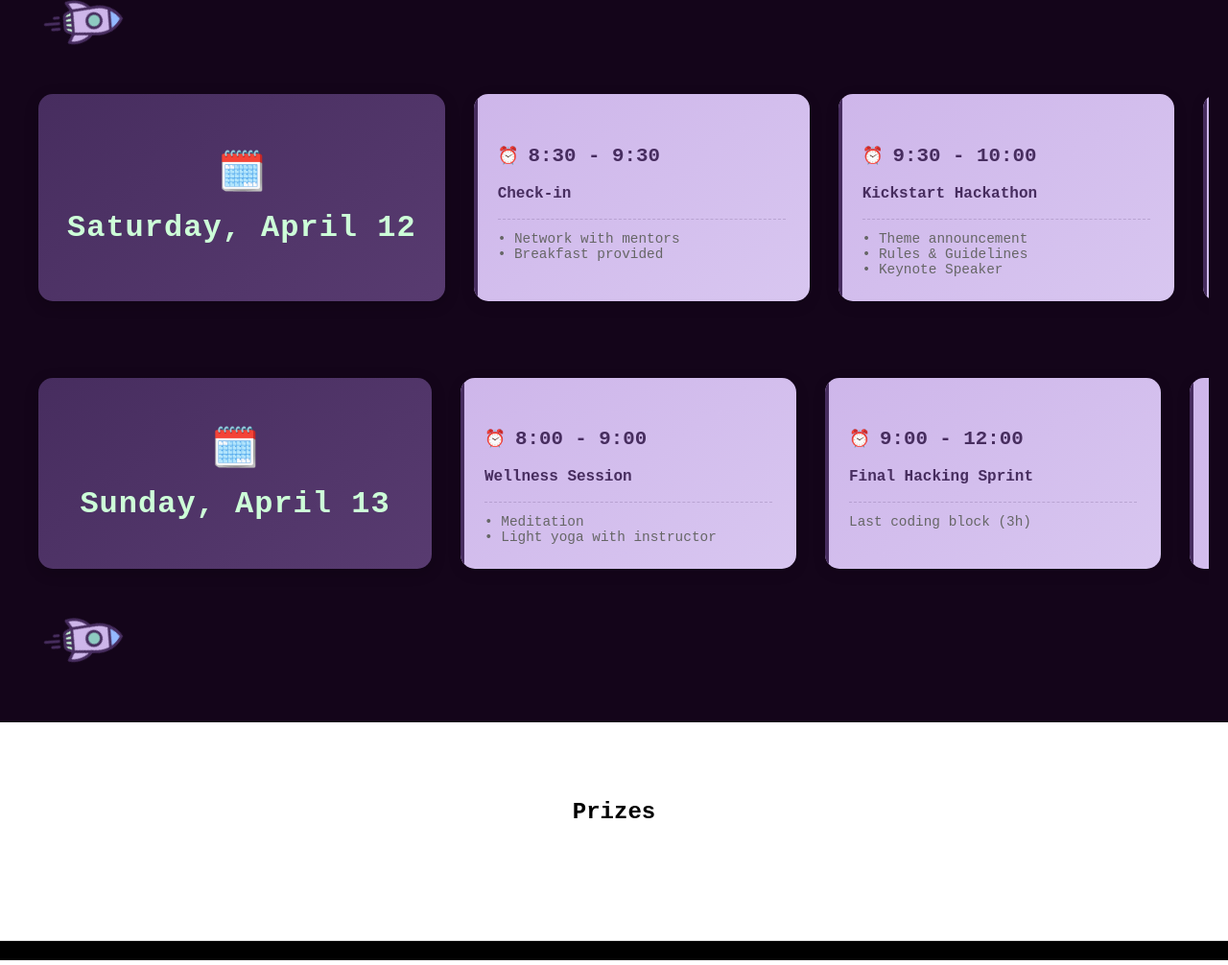
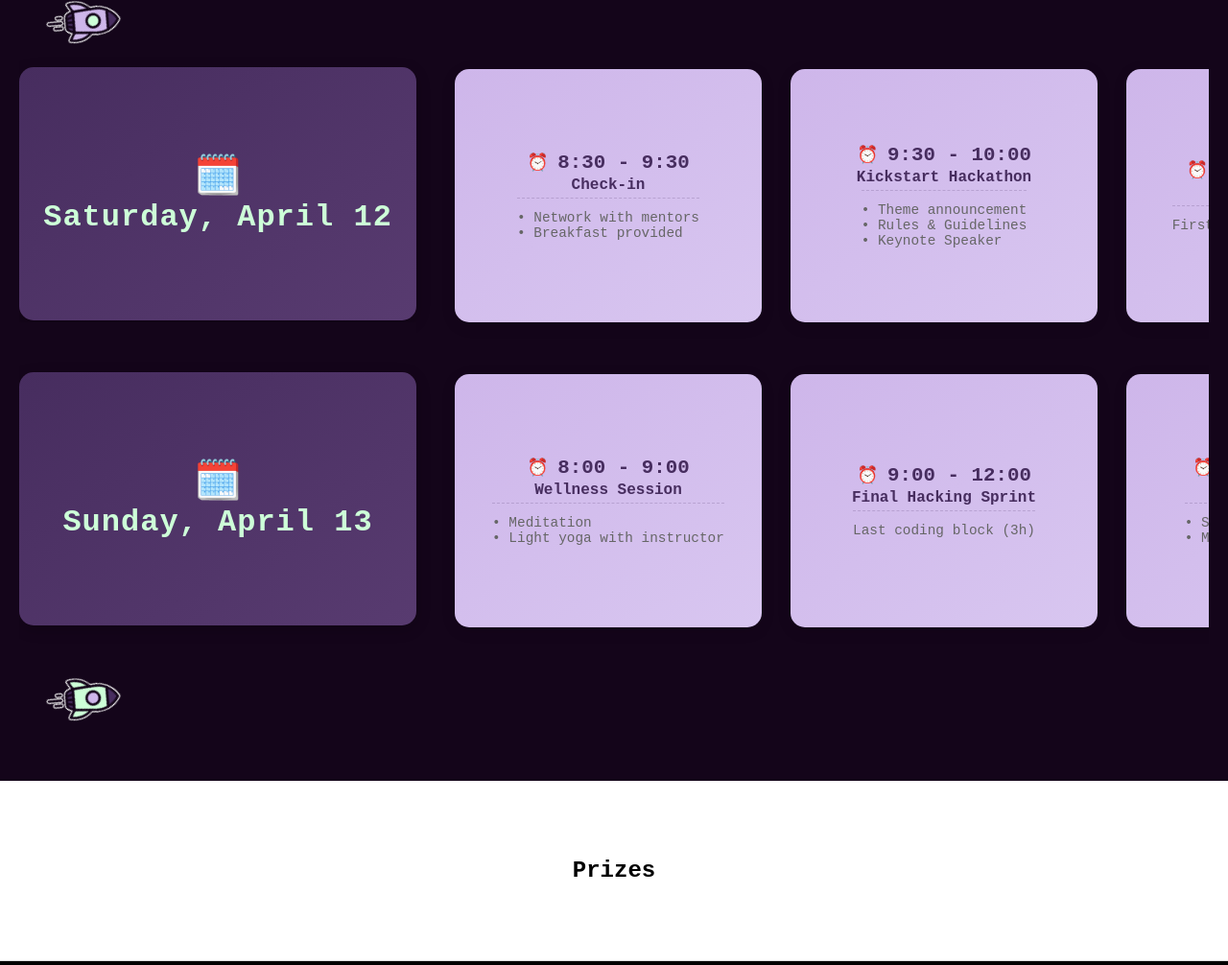
Before and after one commit to acm-allegheny/hackathon, a website: page src/index.html in a window 1280 px wide. Shown: the part 1434-2440 px from the top of the page at 96% size. Drawn offline with Linux system fonts and the light colour scheme.

Commit message:
feat: done with the schedule div

```diff
--- a/src/index.html
+++ b/src/index.html
@@ -53,16 +53,19 @@
     <svg class="scroll-track" viewBox="0 0 100 10" preserveAspectRatio="none">
       <path d="M5,5 L95,5" stroke="#CDFFD8" stroke-width="3" fill="none"/>
     </svg>
-    <img id="rocket-scroll-saturday" src="static/style/images/rocket.svg" alt="Rocket" class="rocket-icon">
+    <img id="rocket-scroll-saturday" src="static/style/images/rocket_saturday.svg" alt="Rocket" class="rocket-icon">
   </div>
 
   <!-- Saturday Timeline -->
   <div class="timeline-wrapper">
     <!-- Day 1: Saturday, April 12 -->
+    <div class="timeline-day-container">
       <div class="timeline-day">
           <h3>Saturday, April 12</h3>
       </div>
+    </div>
 
+    <div class="timeline-events-container">
       <div class="timeline-event">
           <h4>8:30 - 9:30</h4>
           <p><strong>Check-in</strong></p>
@@ -136,14 +139,18 @@
           </div>
       </div>
     </div>
+  </div>
 
   <!-- Sunday Timeline -->
   <div class="timeline-wrapper">
     <!-- Day 2: Sunday, April 13 -->
+    <div class="timeline-day-container">
       <div class="timeline-day">
           <h3>Sunday, April 13</h3>
       </div>
+    </div>
 
+    <div class="timeline-events-container">
       <div class="timeline-event">
           <h4>8:00 - 9:00</h4>
           <p><strong>Wellness Session</strong></p>
@@ -206,13 +213,14 @@
           </div>
       </div>
     </div>
+  </div>
 
   <!-- Sunday Scroll Indicator -->
   <div class="scroll-indicator">
     <svg class="scroll-track" viewBox="0 0 100 10" preserveAspectRatio="none">
       <path d="M5,5 L95,5" stroke="#CDFFD8" stroke-width="3" fill="none"/>
     </svg>
-    <img id="rocket-scroll-sunday" src="static/style/images/rocket.svg" alt="Rocket" class="rocket-icon">
+    <img id="rocket-scroll-sunday" src="static/style/images/rocket_sunday.svg" alt="Rocket" class="rocket-icon">
   </div>
 </section>
 
--- a/src/static/js/script.js
+++ b/src/static/js/script.js
@@ -1,6 +1,6 @@
 document.addEventListener("DOMContentLoaded", function () {
-    const saturdayTimeline = document.querySelectorAll(".timeline-wrapper")[0];
-    const sundayTimeline = document.querySelectorAll(".timeline-wrapper")[1];
+    const saturdayTimeline = document.querySelectorAll(".timeline-events-container")[0];
+    const sundayTimeline = document.querySelectorAll(".timeline-events-container")[1];
     const saturdayRocket = document.querySelector("#rocket-scroll-saturday");
     const sundayRocket = document.querySelector("#rocket-scroll-sunday");
     const saturdayScrollTrack = document.querySelectorAll(".scroll-track")[0];
--- a/src/static/style/style.css
+++ b/src/static/style/style.css
@@ -1,16 +1,4 @@
-/* General style */
-
-/* Remove scroll bar but allow scrolling */
-::-webkit-scrollbar {
-    width: 0; /* Remove scrollbar space for WebKit-based browsers */
-    background: transparent; /* Transparent background for scrollbar */
-}
-
-/* For other browsers */
-html {
-    scrollbar-width: none; /* Disable scrollbar for other browsers */
-}
-
+/* General Styles */
 body {
     background: #000000;
     font-family: Monospace;
@@ -18,15 +6,14 @@ body {
     overflow-x: hidden;
 }
 
-/* hero */
-#hero {
-    height: 100vh;
+html {
+    scrollbar-width: none; /* Disable scrollbar for other browsers */
 }
 
-#hero img {
-    width: 100%;
-    height: 100%;
-    object-fit: cover;
+/* Remove scroll bar but allow scrolling */
+::-webkit-scrollbar {
+    width: 0; /* Remove scrollbar space for WebKit-based browsers */
+    background: transparent; /* Transparent background for scrollbar */
 }
 
 /* Navbar Styles */
@@ -42,6 +29,7 @@ body {
     display: flex;
     justify-content: center;
     gap: 20px;
+    flex-wrap: wrap; /* Allow wrapping on smaller screens */
 }
 
 .navbar .links a {
@@ -68,14 +56,27 @@ body {
 
 .logo-container a img {
     max-height: 80px;
+    width: auto;
+}
+
+/* Hero Section */
+#hero {
+    height: 100vh;
+}
+
+#hero img {
+    width: 100%;
+    height: 100%;
+    object-fit: cover;
 }
 
 /* Grid Layout for Sections */
 .grid {
     display: grid;
-    grid-template-columns: repeat(auto-fit, minmax(200px, 1fr));
-    gap: 20px;
-    padding: 20px;
+    grid-template-columns: repeat(auto-fit, minmax(300px, 1fr)); /* Ensures even distribution */
+    gap: 30px;
+    scrollbar-width: none;
+    scroll-behavior: smooth;
 }
 
 /* Section Styles */
@@ -100,7 +101,7 @@ body {
 .section p {
     max-width: 800px;
     margin: 0 auto;
-    color:#000000;
+    color: #000000;
 }
 
 /* Footer Styles */
@@ -110,7 +111,7 @@ footer {
     text-align: center;
 }
 
-footer h2, p {
+footer h2, footer p {
     color: #ffffff;
     text-decoration: none;
 }
@@ -137,12 +138,11 @@ footer h2, p {
 /* Scrollable Timeline */
 .timeline-wrapper {
     display: flex;
-    gap: 30px;
-    padding: 30px 20px 50px 20px;
     overflow-x: auto;
     scrollbar-width: none; /* Hide default scrollbar */
     scroll-behavior: smooth;
     white-space: nowrap;
+    margin-top: -50px;
 }
 
 /* Hide default scrollbar */
@@ -152,36 +152,39 @@ footer h2, p {
 
 /* Centered Day Indicators */
 .timeline-day {
-    flex: 0 0 350px; /* Increased width */
-    padding: 30px;
+    width: 350px; /* Fixed width */
+    height: 200px; /* Fixed height */
+    padding: 2rem; /* Remove padding */
     background: linear-gradient(145deg, #472D5F, #583b70);
     color: #CDFFD8;
     font-weight: bold;
     border-radius: 15px;
     text-align: center;
-    display: flex;
+    display: flex; /* Use flexbox */
     flex-direction: column; /* Stack content vertically */
-    justify-content: center;
-    align-items: center;
+    justify-content: center; /* Center content horizontally */
+    align-items: center; /* Center content vertically */
     box-shadow: 0 4px 15px rgba(0, 0, 0, 0.2);
+    margin: 0 auto; /* Center horizontally */
 }
 
 .timeline-day h3 {
     font-size: 2rem;
-    margin: 0;
+    margin: 0; /* Remove margin */
     letter-spacing: 1px;
 }
 
 .timeline-day::before {
     content: '🗓️';
     font-size: 2.5rem;
-    margin-bottom: 15px;
+    margin-bottom: 0; /* Remove margin */
 }
 
 /* Timeline Events */
 .timeline-event {
-    flex: 0 0 300px; /* Increased width */
-    padding: 25px;
+    width: 350px; /* Fixed width */
+    height: 200px; /* Fixed height */
+    padding: 2rem 10rem; /* Adjust padding */
     background: linear-gradient(145deg, #CEB6EA, #D8C6F0);
     border-radius: 15px;
     text-align: left;
@@ -189,28 +192,28 @@ footer h2, p {
     box-shadow: 0 4px 15px rgba(0, 0, 0, 0.1);
     position: relative;
     overflow: hidden;
+    display: flex; /* Use flexbox */
+    flex-direction: column; /* Stack content vertically */
+    justify-content: center; /* Center content horizontally */
+    align-items: center; /* Center content vertically */
+    margin-top: 1.5rem; /* Center horizontally */
 }
 
-.timeline-event:hover {
-    transform: translateY(-5px);
-    box-shadow: 0 8px 20px rgba(0, 0, 0, 0.15);
-}
-
+/* Remove the purple line */
 .timeline-event::before {
     content: '';
     position: absolute;
     top: 0;
     left: 0;
-    width: 4px;
+    width: 0; /* Set width to 0 to remove the line */
     height: 100%;
-    background: #472D5F;
+    background: none; /* Remove background color */
 }
 
 .timeline-event h4 {
     font-size: 1.3rem;
-    margin-bottom: 10px;
+    margin: 0; /* Remove margin */
     color: #472D5F;
-    font-weight: 700;
     display: flex;
     align-items: center;
     gap: 10px;
@@ -225,7 +228,7 @@ footer h2, p {
     font-size: 1rem;
     color: #14051A;
     line-height: 1.6;
-    margin-bottom: 8px;
+    margin: 0; /* Remove margin */
 }
 
 .timeline-event strong {
@@ -234,7 +237,7 @@ footer h2, p {
 }
 
 .timeline-event .details {
-    margin-top: 12px;
+    margin-top: 0; /* Remove margin */
     padding-top: 12px;
     border-top: 1px dashed rgba(71, 45, 95, 0.2);
     font-size: 0.9rem;
@@ -304,3 +307,24 @@ footer h2, p {
 .rocket-icon {
     animation: float 2s ease-in-out infinite;
 }
+
+/* Timeline Containers */
+.timeline-day-container {
+    position: sticky;
+    top: 0;
+    z-index: 1;
+    background: #14051A; /* Match the background color to avoid overlap issues */
+    align-content: center;
+}
+
+.timeline-events-container {
+    display: flex;
+    gap: 30px;
+    padding: 30px 20px 50px 20px;
+    overflow-x: auto;
+    scrollbar-width: none; /* Hide default scrollbar */
+    scroll-behavior: smooth;
+    white-space: nowrap;
+    align-content: center;
+    margin-left: 20px;
+}
```
Also changed, not shown: src/static/style/images/rocket.svg (deleted), src/static/style/images/rocket_saturday.svg (added), src/static/style/images/rocket_sunday.svg (added). Lines whose indentation alone changed are shown as unchanged.
